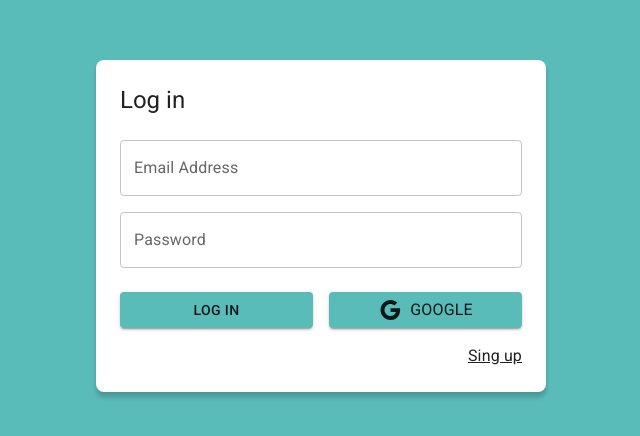
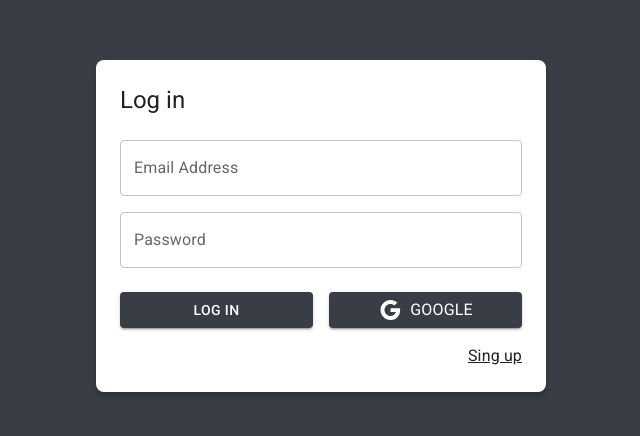
Before and after one commit to VillalbaAgustin/JournalApp, a React (Vite) app: page /auth/login in a window 1280 px wide. Shown: the part 174-610 px from the top of the page, without its empty margins (319-959 px from the left). Built offline with nearby package versions, Linux system fonts and the light colour scheme; no server answers.

Commit message:
styles changes

```diff
--- a/src/journal/components/SideBar.jsx
+++ b/src/journal/components/SideBar.jsx
@@ -20,7 +20,7 @@ export const SideBar = ({ drawerWidth }) => {
           '& .MuiDrawer-paper': { boxSizing: 'border-box', width: drawerWidth },
         }}
       >
-        <Toolbar sx={{backgroundColor:'secondary.main'}}>
+        <Toolbar sx={{backgroundColor:'primary.main'}}>
           <Avatar src={photoURL} alt="photoPerfil" />
           <Typography variant="h6" noWrap ml={1} color='white'/* component={div} */>
             {displayName}
--- a/src/journal/components/SideBarItem.jsx
+++ b/src/journal/components/SideBarItem.jsx
@@ -21,7 +21,7 @@ export const SideBarItem = ({ id, title, body, date, imageUrls = [] }) => {
   }
 
   return (
-    <ListItem disablePadding sx={{backgroundColor:'third.main', mb:1}}>
+    <ListItem disablePadding sx={{backgroundColor:'secondary.main', mb:1}}>
       <ListItemButton onClick={onActiveNote}>
         <ListItemIcon>
           {
--- a/src/theme/purpleTheme.js
+++ b/src/theme/purpleTheme.js
@@ -4,14 +4,13 @@ import { red } from "@mui/material/colors";
 export const purpleTheme = createTheme({
   palette: {
     primary:{
-      main: '#5ABCB9'
+      main:'#393E46'
     },
     secondary:{
-      main:'#333333'
+      main: '#EBEBEB'
+
     },
-    third:{
-      main: '#EBEBEB'
-    },
+
     error:{
       main: red.A400
     }
```
